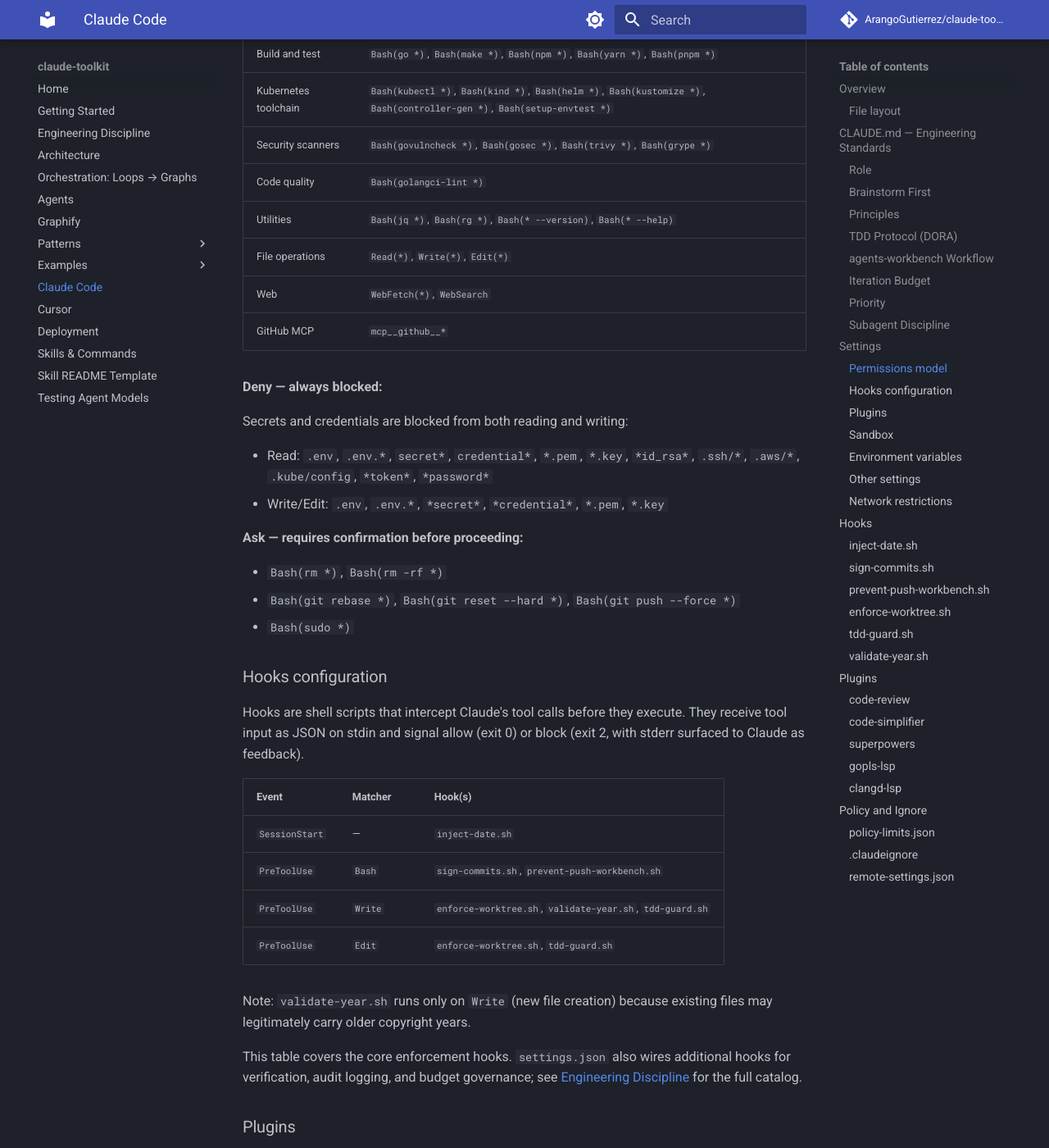
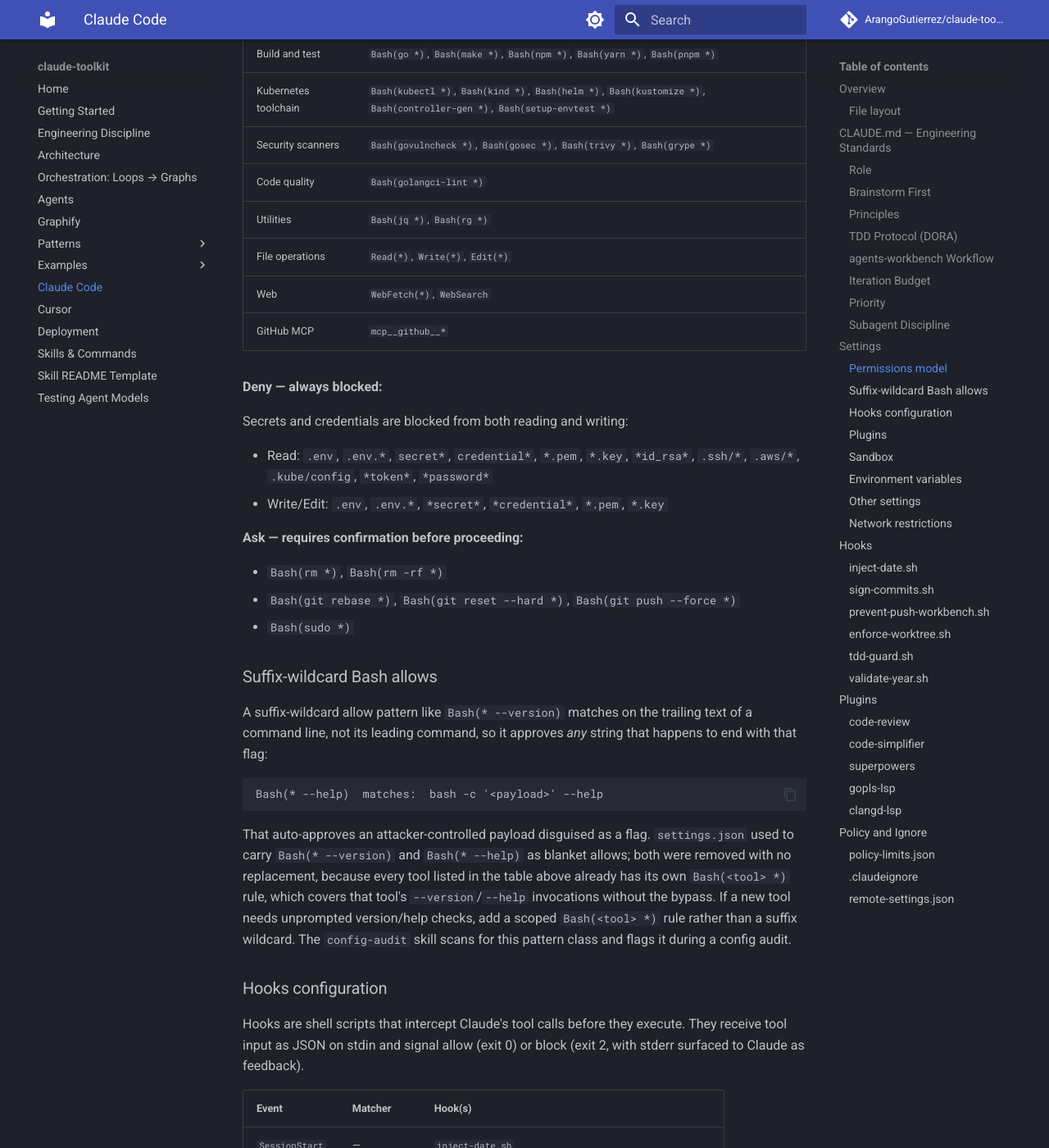
Before and after one commit to ArangoGutierrez/claude-toolkit, an MkDocs documentation site: the page built from docs/claude-code.md, in a window 1280 px wide and 1400 px high, scrolled down 4979 px. Shown: the whole window at 82% size. Built offline with MkDocs 1.6.1 and Material for MkDocs 9.7.7, drawn with Linux system fonts in a browser that asks for light colours; comment, search, counter and statistics services are not loaded.

Commit message:
docs(security): document the suffix-wildcard Bash-allow vector
Explains why Bash(* --version)/Bash(* --help) were removed in the prior
commit: a suffix-wildcard allow matches on trailing text, not the leading
command, so it approves any command line ending in that flag. Notes that
per-tool Bash(<tool> *) rules already cover version/help for every listed
tool, and that the config-audit scanner flags this pattern class (see
issue #15).

llms-full.txt is regenerated docs corpus; only the delta from this
docs/claude-code.md edit is included here — a full regeneration would
also pull in pre-existing, unrelated drift in the Workflow Library
section that is out of scope for this change.

Signed-off-by: Carlos Eduardo Arango Gutierrez <arangogutierrez@gmail.com>

````diff
--- a/docs/claude-code.md
+++ b/docs/claude-code.md
@@ -182,6 +182,25 @@
 - `Bash(rm *)`, `Bash(rm -rf *)`
 - `Bash(git rebase *)`, `Bash(git reset --hard *)`, `Bash(git push --force *)`
 - `Bash(sudo *)`
+
+### Suffix-wildcard Bash allows
+
+A suffix-wildcard allow pattern like `Bash(* --version)` matches on the
+trailing text of a command line, not its leading command, so it approves
+*any* string that happens to end with that flag:
+
+```
+Bash(* --help)  matches:  bash -c '<payload>' --help
+```
+
+That auto-approves an attacker-controlled payload disguised as a flag.
+`settings.json` used to carry `Bash(* --version)` and `Bash(* --help)` as
+blanket allows; both were removed with no replacement, because every tool
+listed in the table above already has its own `Bash(<tool> *)` rule, which
+covers that tool's `--version`/`--help` invocations without the bypass. If
+a new tool needs unprompted version/help checks, add a scoped
+`Bash(<tool> *)` rule rather than a suffix wildcard. The `config-audit`
+skill scans for this pattern class and flags it during a config audit.
 
 ### Hooks configuration
 
````
Also changed, not shown: other parts of docs/claude-code.md (+1 -1 lines), llms-full.txt (+20 -1 lines).
